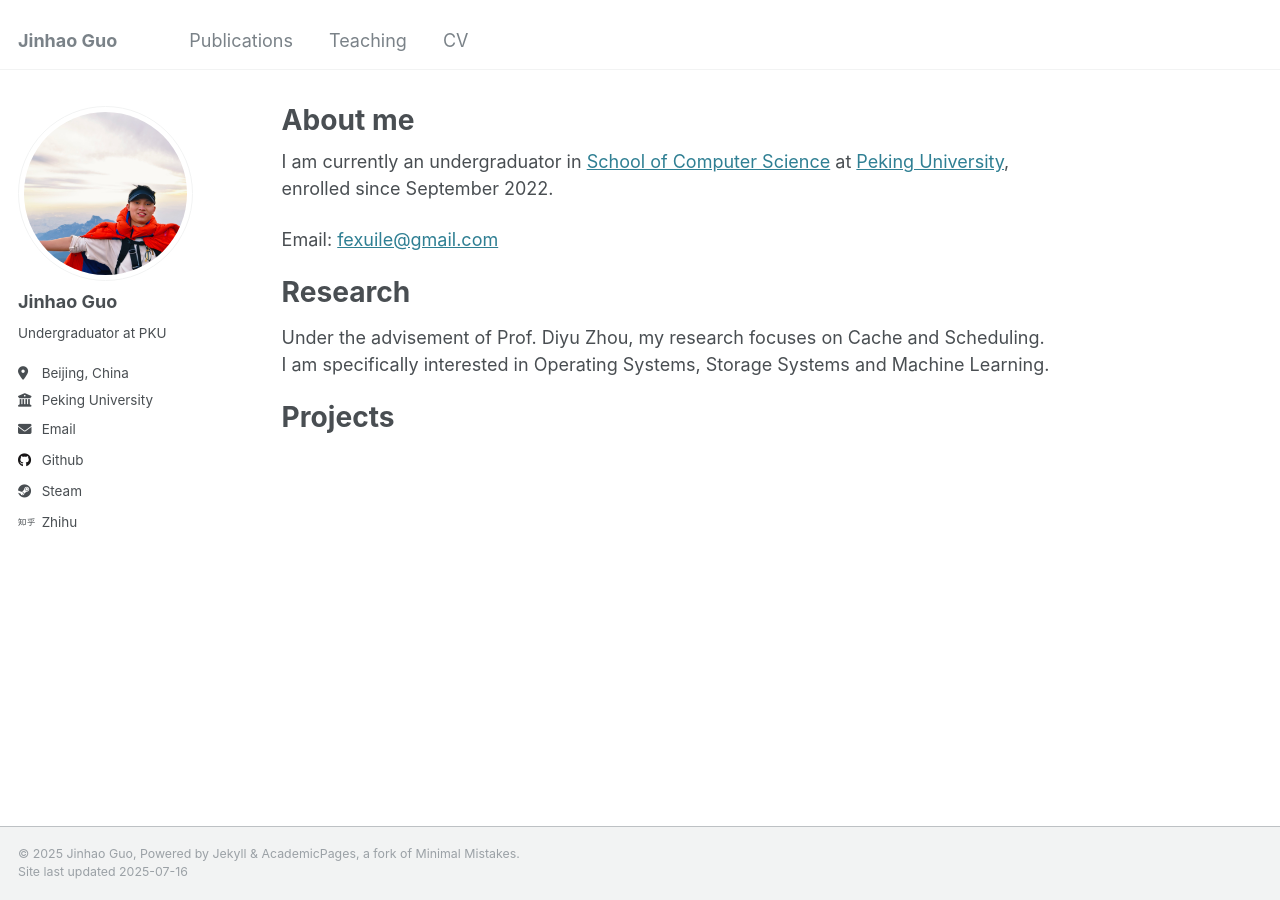
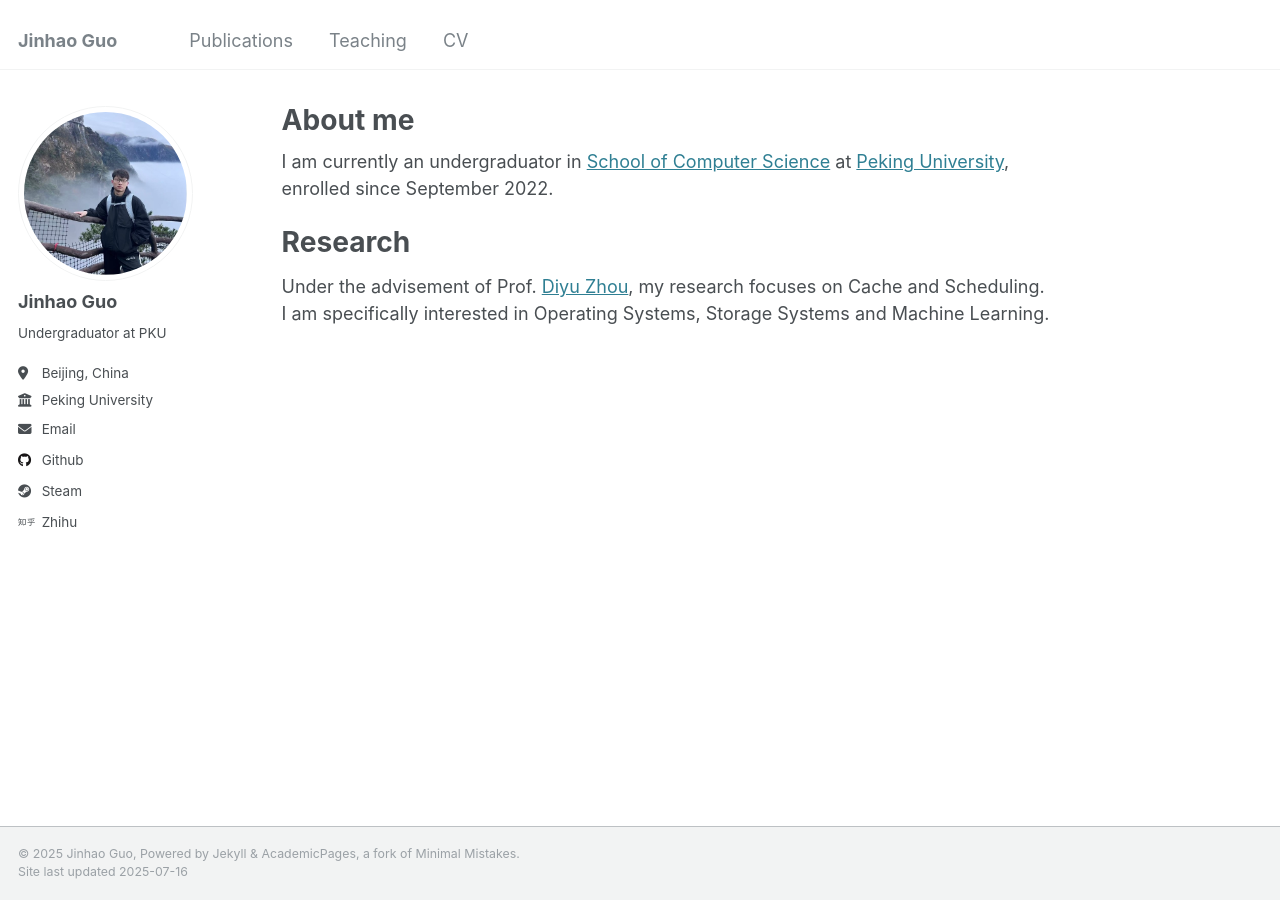
Before and after one commit to fexuile/fexuile.github.io, a Jekyll site: the page built from _pages/about.md, in a window 1280 px wide. Built offline with Jekyll 4.4.1, drawn with Linux system fonts in a browser that asks for light colours.

Commit message:
update CV 2025/7/13

```diff
--- a/CNAME
+++ /dev/null
@@ -1 +0,0 @@
-fexuile.cn
--- a/_config.yml
+++ b/_config.yml
@@ -21,7 +21,7 @@
 #               Additional customization can be done by editing /_includes/author-profile.html
 author:
   # Biographic information
-  avatar           : "profile.png"
+  avatar           : "profile.jpg"
   name             : "Jinhao Guo"
   # pronouns         : "he/him" # example: "she/her"
   bio              : "Undergraduator at PKU"
--- a/_pages/about.md
+++ b/_pages/about.md
@@ -9,12 +9,9 @@
 
 I am currently an undergraduator in [School of Computer Science](https://eecs.pku.edu.cn/en/) at [Peking University](https://english.pku.edu.cn/), enrolled since September 2022.
 
-Email: [fexuile@gmail.com](mailto:fexuile@gmail.com)
-
 # Research
 
-Under the advisement of Prof. Diyu Zhou, my research focuses on Cache and Scheduling.
+Under the advisement of Prof. [Diyu Zhou](https://zhou-diyu.github.io/), my research focuses on Cache and Scheduling.
 I am specifically interested in Operating Systems, Storage Systems and Machine Learning.
 
-
-# Projects
+<!-- # Projects -->
```
Also changed, not shown: _pages/publications.md (+2 -0 lines), images/profile.jpg (added), 3 other files.
